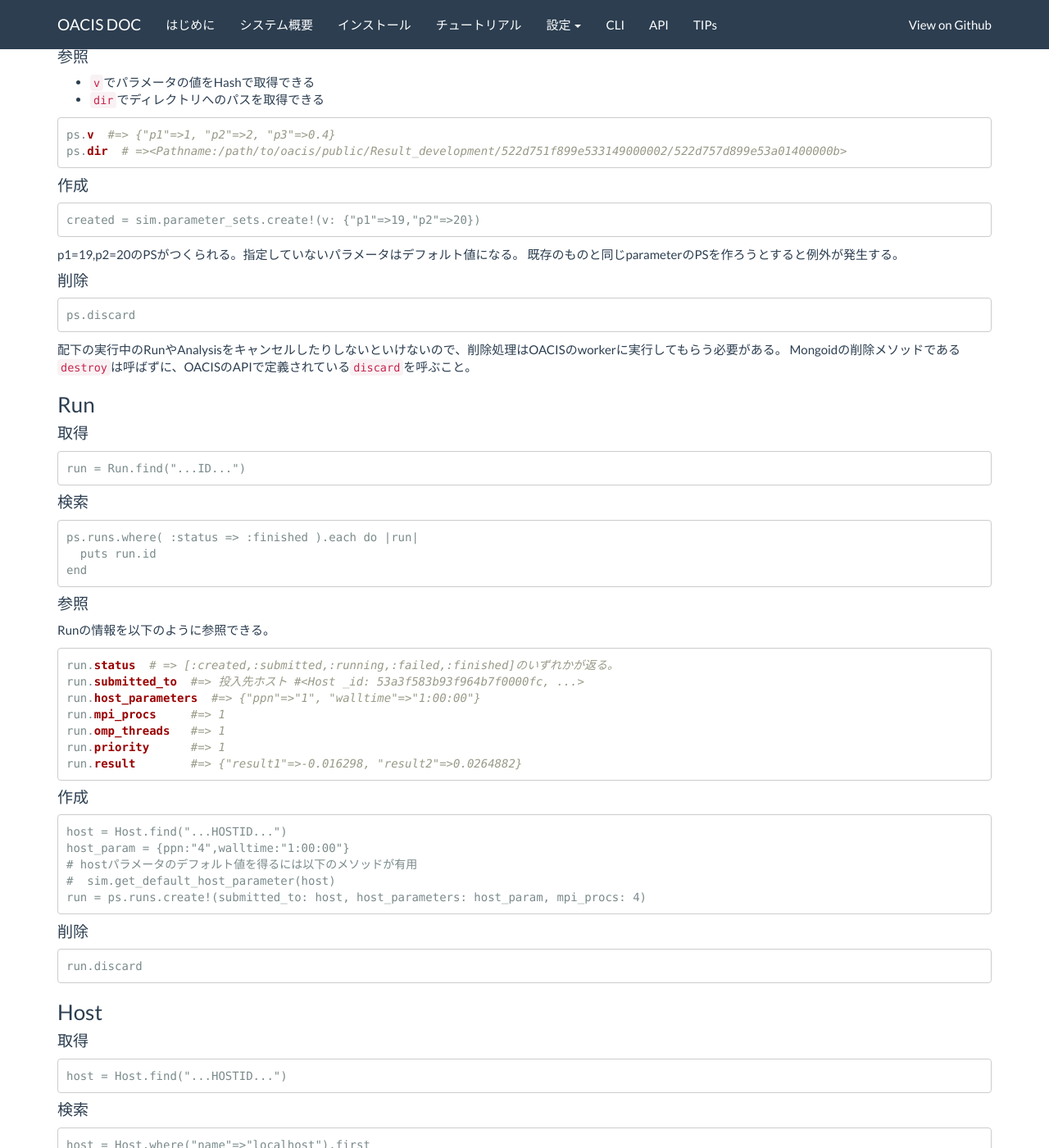
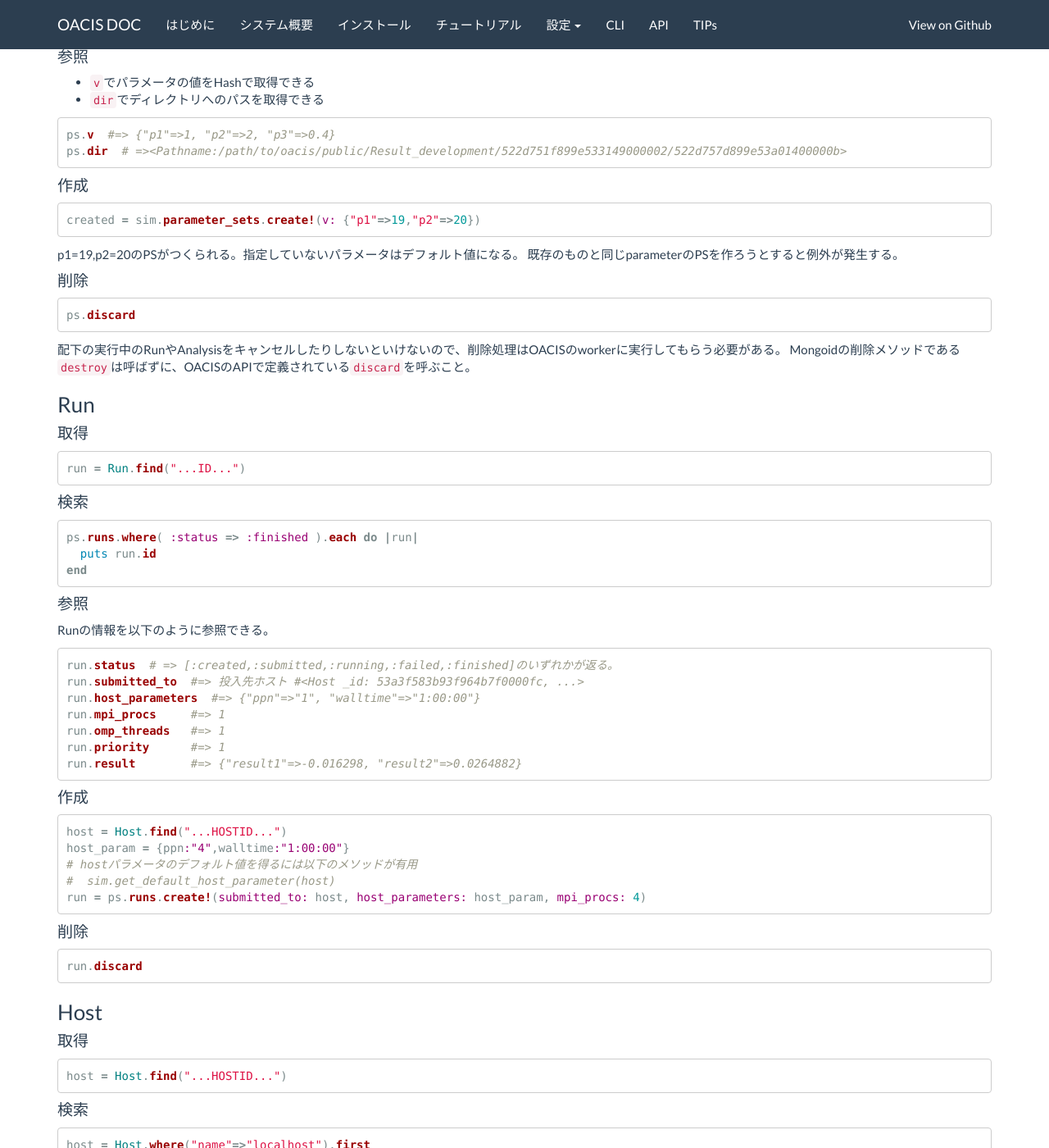
Before and after one commit to crest-cassia/oacis, a Jekyll site: the page built from ja/api.md, in a window 1280 px wide and 1400 px high, scrolled down 1931 px. Shown: the whole window at 82% size. Built offline with Jekyll 4.4.1, drawn with Linux system fonts in a browser that asks for light colours; nearby versions of some CDN libraries; some of the changed text lies outside the part shown.

Commit message:
explicitly specify the lang of sample codes

````diff
--- a/ja/api.md
+++ b/ja/api.md
@@ -73,13 +73,13 @@ OACISの中でMongoidのドキュメントを定義したコードは https://gi
 
 #### 取得
 
-```
+```ruby
 sim = Simulator.find("...ID...")
 ```
 
 #### 検索
 
-```
+```ruby
 sim = Simulator.where(name: "my_simulator").first
 ```
 
@@ -100,7 +100,7 @@ sim.parameter_definitions
 
 IDから取得
 
-```
+```ruby
 ps = ParameterSet.find("...ID...")
 ```
 
@@ -109,7 +109,7 @@ ps = ParameterSet.find("...ID...")
 Simulatorから該当するパラメータのPSを検索。パラメータの値はParameterSetオブジェクトの"v"というフィールドに保存されている。"v"の子要素("v.p1", "v.p2"など) への検索条件を使って`where`メソッドで検索する。
 得られた結果に対してeachで回して要素を取得できる。(`count`, `exists?`などのEnumerableへのメソッドは同様に使える）
 
-```
+```ruby
 sim.parameter_sets.where("v.p1" => 1, "v.p2" => 2).each do |ps|
   puts ps.id
 end
@@ -120,14 +120,14 @@ end
 - `v`でパラメータの値をHashで取得できる
 - `dir`でディレクトリへのパスを取得できる
 
-```rb
+```ruby
 ps.v  #=> {"p1"=>1, "p2"=>2, "p3"=>0.4}
 ps.dir  # =><Pathname:/path/to/oacis/public/Result_development/522d751f899e533149000002/522d757d899e53a01400000b>
 ```
 
 #### 作成
 
-```
+```ruby
 created = sim.parameter_sets.create!(v: {"p1"=>19,"p2"=>20})
 ```
 
@@ -136,7 +136,7 @@ p1=19,p2=20のPSがつくられる。指定していないパラメータはデ
 
 #### 削除
 
-```
+```ruby
 ps.discard
 ```
 
@@ -147,13 +147,13 @@ Mongoidの削除メソッドである`destroy`は呼ばずに、OACISのAPIで
 
 #### 取得
 
-```
+```ruby
 run = Run.find("...ID...")
 ```
 
 #### 検索
 
-```
+```ruby
 ps.runs.where( :status => :finished ).each do |run|
   puts run.id
 end
@@ -163,7 +163,7 @@ end
 
 Runの情報を以下のように参照できる。
 
-```rb
+```ruby
 run.status  # => [:created,:submitted,:running,:failed,:finished]のいずれかが返る。
 run.submitted_to  #=> 投入先ホスト #<Host _id: 53a3f583b93f964b7f0000fc, ...>
 run.host_parameters  #=> {"ppn"=>"1", "walltime"=>"1:00:00"}
@@ -175,7 +175,7 @@ run.result        #=> {"result1"=>-0.016298, "result2"=>0.0264882}
 
 #### 作成
 
-```
+```ruby
 host = Host.find("...HOSTID...")
 host_param = {ppn:"4",walltime:"1:00:00"}
 # hostパラメータのデフォルト値を得るには以下のメソッドが有用
@@ -185,7 +185,7 @@ run = ps.runs.create!(submitted_to: host, host_parameters: host_param, mpi_procs
 
 #### 削除
 
-```
+```ruby
 run.discard
 ```
 
@@ -193,19 +193,19 @@ run.discard
 
 #### 取得
 
-```
+```ruby
 host = Host.find("...HOSTID...")
 ```
 
 #### 検索
 
-```
+```ruby
 host = Host.where("name"=>"localhost").first
 ```
 
 #### 参照
 
-```rb
+```ruby
 host.status   #=> [:enabled, :disabled] のどちらかが返る
 host.user     #=> user名
 host.port     #=> 22
@@ -221,13 +221,13 @@ host.host_parameter_definitions
 
 #### 取得
 
-```
+```ruby
 azr = Analyzer.find("...ID...")
 ```
 
 #### 検索
 
-```
+```ruby
 azr = sim.analyzers.where(name:"my_analyzer").first
 ```
 
@@ -235,7 +235,7 @@ azr = sim.analyzers.where(name:"my_analyzer").first
 
 Analyzerの設定値を確認できる。
 
-```rb
+```ruby
 azr.support_mpi     #=> true/false
 azr.support_omp     #=> true/false
 azr.command         #=> 実行コマンド
@@ -245,7 +245,7 @@ azr.command         #=> 実行コマンド
 
 #### 取得
 
-```
+```ruby
 anl = Analysis.find("...ID...")
 ```
 
@@ -253,7 +253,7 @@ anl = Analysis.find("...ID...")
 
 ParameterSetに対するAnalysisの場合は `parameter_set.analyses.where`、Runに対するAnalysisの場合は `run.analyses.where`で検索できる。
 
-```rb
+```ruby
 sim = Simulator.find("...ID...")
 azr = sim.analyzers.where(name: "my_analyzer").first
 ps.analyses.where( analyzer: azr, status: :finished ).each do |anl|
@@ -265,7 +265,7 @@ end
 
 Runとほぼ同じAPIが利用できる
 
-```rb
+```ruby
 anl.status   #=> [:created,:submitted,:running,:failed,:finished]のいずれかが返る。
 anl.submitted_to  #=> 投入先ホスト #<Host _id: 53a3f583b93f964b7f0000fc, ...>
 anl.host_parameters  #=> {"ppn"=>"1","walltime"=>"1:00:00"}
@@ -276,7 +276,7 @@ anl.result        #=> {"result1"=>-0.016298, "result2"=>0.0264882}
 
 作成の際には、Analyzer、投入ホスト、ホストパラメータを指定する必要がある
 
-```rb
+```ruby
 host_param = {"ppn"=>"1", "walltime"=>"1:00:00"}
 ps.analyses.create!(analyzer: azr, submitted_to: host, host_parameters: host_param )
 ```
````
